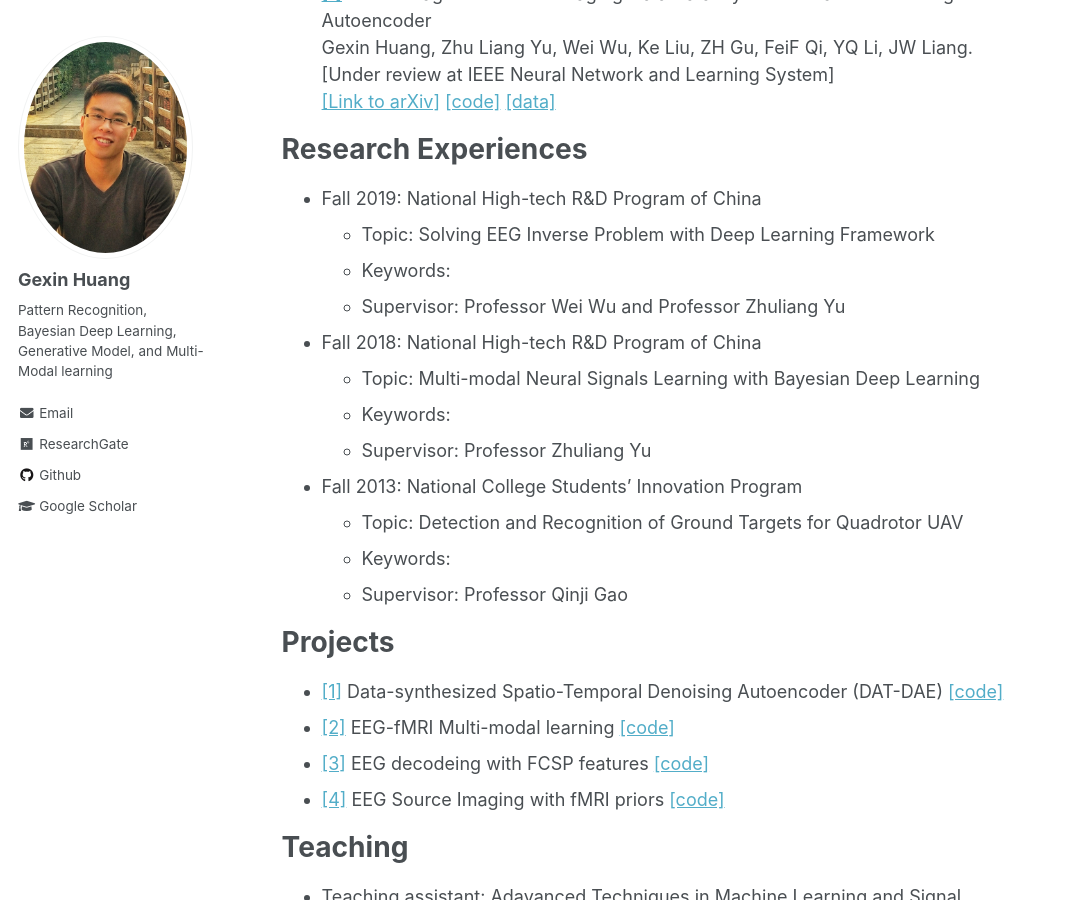
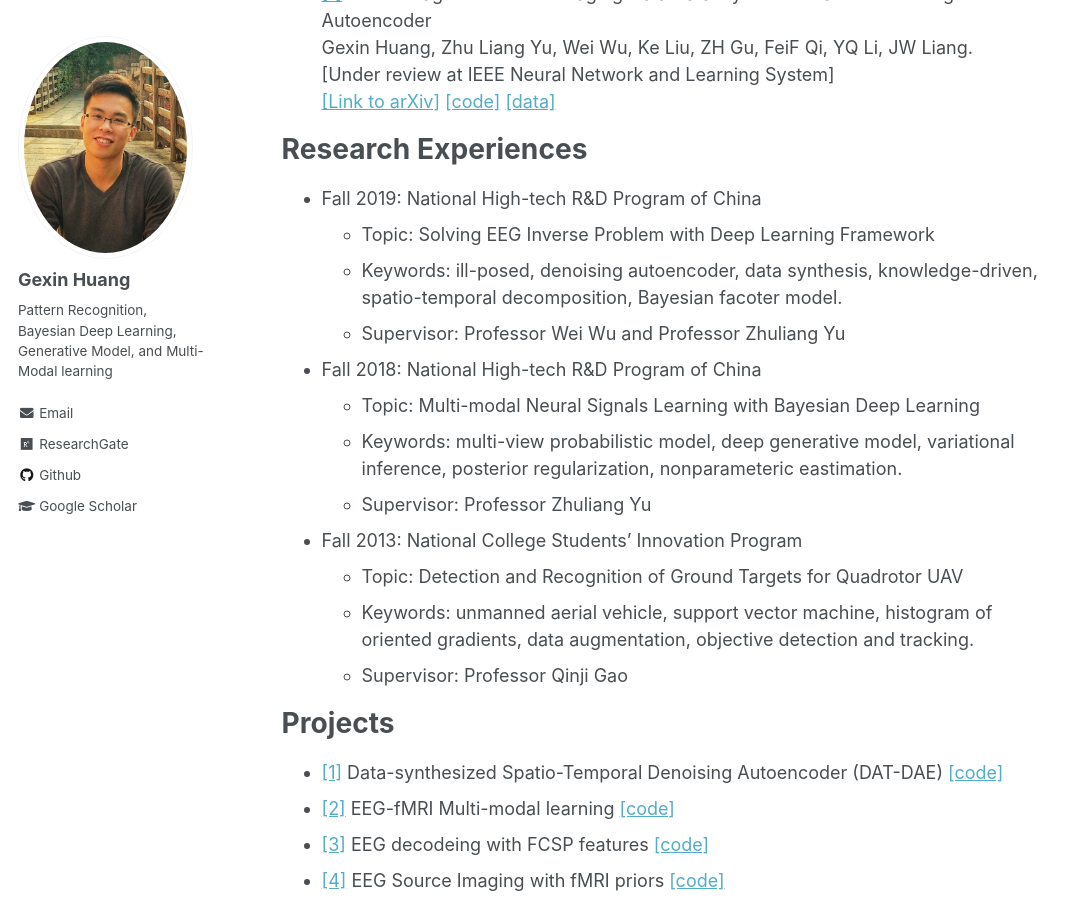
Before and after one commit to gexinh/gexinh.github.io, a Jekyll site: the page built from _pages/about.md, in a window 1280 px wide and 900 px high, scrolled down 1162 px. Shown: the whole window, without its empty margins (0-1081 px from the left). Built offline with Jekyll 4.4.1, drawn with Linux system fonts in a browser that asks for light colours.

Commit message:
update kw

```diff
--- a/_pages/about.md
+++ b/_pages/about.md
@@ -7,10 +7,11 @@ redirect_from:
   - /about/
   - /about.html
 ---
+<!-- https://www.researchgate.net/profile/Wei_Wu54 -->
 
 About  [<font size=3>[Code]</font>](https://github.com/gexinh) [<font size=3>[CV]</font>](files/cv_gexin.pdf) [<font size=3>[Transcripts]</font>](files/transcripts.pdf)
 ======
-I am a graduate student in pattern recognition and intelligent system at [South China University of Technology](https://www.scut.edu.cn/en/main.htm). Since 2018, I have been co-advised by <a href="https://scholar.google.com/citations?user=oAUB9cQAAAAJ&hl=en">Zhuliang Yu</a> and [Wei Wu](https://www.researchgate.net/profile/Wei_Wu54) at the Center for Brain-Computer Interfaces and Information Processing (leader: [Yuqing Li](https://scholar.google.com.sg/citations?user=wN3v1coAAAAJ&hl=en)). I am broadly intereted in developing new methods to incorporate prior knoledge into neural network with a probablistic perspective. In particular, I am passionate about deep generative models (DGMs), Bayesian Deep learning, and their applications to brain signals.
+I am a graduate student in pattern recognition and intelligent system at [South China University of Technology](https://www.scut.edu.cn/en/main.htm). Since 2018, I have been co-advised by <a href="https://scholar.google.com/citations?user=oAUB9cQAAAAJ&hl=en">Zhuliang Yu</a> and [Wei Wu](https://scholar.google.com/citations?hl=zh-TW&user=HKmFkdwAAAAJ) at the Center for Brain-Computer Interfaces and Information Processing (leader: [Yuqing Li](https://scholar.google.com.sg/citations?user=wN3v1coAAAAJ&hl=en)). I am broadly intereted in developing new methods to incorporate prior knoledge into neural network with a probablistic perspective. In particular, I am passionate about deep generative models (DGMs), Bayesian Deep learning, and their applications to brain signals.
 > A Brain-Computer Interface (BCI) is a system that extracts and translates the brain activity patterns of a subject into messages or commands for an interactive application. Brain signal is a continuous temporal signal with a low signal-to-noise ratio and multi-channels, including but not limited to EEG, MEG, and fMRI. They are widely utilized in various applications such as brain signal classification, brain source localization, and multi-modal signal reconstruction. Deep learning has lifted the performance of BCI systems significantly in recent years. However, the problems like the limited BCI data, the high dimensionality of data structure, the poor quality of acquisited data, and the significant divergences between individual subject's signals are still challenging the development of deep learning models in BCI tasks. To achieve a better performance, incorporating the prior knowledge into neural networks is the key point, e.g., the specific designed NN architectures, the hybrid NN modeling with 'traditional' machine learning approches, or the techniques like regularization or data augmentation.
 
 Recent research works I focused on:
@@ -28,7 +29,7 @@ Publications
     <br>Gexin Huang, Zhu Liang Yu, Wei Wu, Ke Liu, ZH Gu, FeiF Qi, YQ Li, JW Liang.
     <br>[Under review at IEEE Neural Network and Learning System]<br>
     <a href="https://https://arxiv.org/abs/2010.12876">[Link to arXiv]</a>
-    <a href="https://github.com/gexinh/DAT-DAE">[code]</a>
+    <a href="https://github.com/gexinh/ESI-DAE">[code]</a>
     <a href="https://https://neuroimage.usc.edu/brainstorm/DatasetMedianNerveNeuromag">[data]</a>
 
 
@@ -36,20 +37,20 @@ Research Experiences
 ======
 * Fall 2019: National High-tech R&D Program of China
   * Topic: Solving EEG Inverse Problem with Deep Learning Framework
-  * Keywords:
+  * Keywords: ill-posed, denoising autoencoder, data synthesis, knowledge-driven, spatio-temporal decomposition, Bayesian facoter model.
   * Supervisor: Professor Wei Wu and  Professor Zhuliang Yu
 * Fall 2018: National High-tech R&D Program of China
   * Topic: Multi-modal Neural Signals Learning with Bayesian Deep Learning
-  * Keywords:
+  * Keywords: multi-view probabilistic model, deep generative model, variational inference, posterior regularization, nonparameteric eastimation.
   * Supervisor: Professor Zhuliang Yu
 * Fall 2013: National College Students' Innovation Program
   * Topic: Detection and Recognition of Ground Targets for Quadrotor UAV
-  * Keywords:
+  * Keywords: unmanned aerial vehicle, support vector machine, histogram of oriented gradients, data augmentation, objective detection and tracking.
   * Supervisor: Professor Qinji Gao
 
 Projects
 ======
-* [[1]]() Data-synthesized Spatio-Temporal Denoising Autoencoder (DAT-DAE) [[code]]()
+* [[1]]() Data-synthesized Spatio-Temporal Denoising Autoencoder (DAT-DAE) [[code]](https://github.com/gexinh/ESI-DAE)
 * [[2]]() EEG-fMRI Multi-modal learning [[code]]()
 * [[3]]() EEG decodeing with FCSP features [[code]]()
 * [[4]]() EEG Source Imaging with fMRI priors [[code]]()
```
